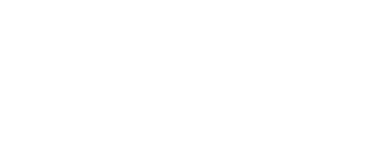
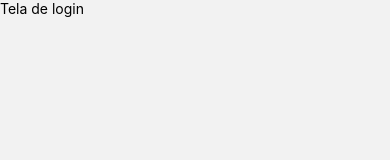
Before and after one commit to DanMarzo/Pedidos-Node-React-ReactNative, a React Native app in the folder mobile/: screen /SignIn in a window 390 px wide. Shown: the top 160 px of the page. Built offline with nearby package versions, Linux system fonts and the light colour scheme.

Commit message:
Criando rotas

```diff
--- a/mobile/package.json
+++ b/mobile/package.json
@@ -10,8 +10,12 @@
     "test": "jest"
   },
   "dependencies": {
+    "@react-navigation/native": "^6.1.9",
+    "@react-navigation/native-stack": "^6.9.17",
     "react": "18.2.0",
-    "react-native": "0.73.1"
+    "react-native": "0.73.1",
+    "react-native-safe-area-context": "^4.8.2",
+    "react-native-screens": "^3.29.0"
   },
   "devDependencies": {
     "@babel/core": "^7.20.0",
--- a/mobile/src/features/app_main/AppMain.tsx
+++ b/mobile/src/features/app_main/AppMain.tsx
@@ -1,15 +1,18 @@
+import { NavigationContainer } from '@react-navigation/native';
 import React from 'react';
-import { SafeAreaView, StatusBar } from 'react-native';
+import { StatusBar } from 'react-native';
+import Routes from '../../routes';
 
 const AppMain = () => {
   return (
-    <SafeAreaView>
+    <NavigationContainer>
       <StatusBar
         backgroundColor="#1d1d2e"
         barStyle="light-content"
         translucent={false}
       />
-    </SafeAreaView>
+      <Routes />
+    </NavigationContainer>
   );
 };
 
--- /dev/null
+++ b/mobile/src/features/dashboard/index.tsx
@@ -0,0 +1,12 @@
+import React from 'react';
+import { Text, View } from 'react-native';
+
+const Dashboard = () => {
+  return (
+    <View>
+      <Text>Dashboard</Text>
+    </View>
+  );
+};
+
+export default Dashboard;
--- /dev/null
+++ b/mobile/src/features/sign_in/index.tsx
@@ -0,0 +1,12 @@
+import React from 'react';
+import { Text, View } from 'react-native';
+
+const SignIn = () => {
+  return (
+    <View>
+      <Text>Tela de login</Text>
+    </View>
+  );
+};
+
+export default SignIn;
--- /dev/null
+++ b/mobile/src/routes/app.routes.tsx
@@ -0,0 +1,14 @@
+import { createNativeStackNavigator } from '@react-navigation/native-stack';
+import Dashboard from '../features/dashboard';
+
+const Stack = createNativeStackNavigator();
+
+const AppRoutes = () => {
+  return (
+    <Stack.Navigator>
+      <Stack.Screen name="dashboard" component={Dashboard} />
+    </Stack.Navigator>
+  );
+};
+
+export default AppRoutes;
--- /dev/null
+++ b/mobile/src/routes/auth.routes.tsx
@@ -0,0 +1,18 @@
+import { createNativeStackNavigator } from '@react-navigation/native-stack';
+import SignIn from '../features/sign_in';
+
+const Stack = createNativeStackNavigator();
+
+const AuthRoutes = () => {
+  return (
+    <Stack.Navigator>
+      <Stack.Screen
+        name="SignIn"
+        component={SignIn}
+        options={{ headerShown: false }}
+      />
+    </Stack.Navigator>
+  );
+};
+
+export default AuthRoutes;
--- /dev/null
+++ b/mobile/src/routes/index.tsx
@@ -0,0 +1,11 @@
+import {} from 'react-native';
+import AppRoutes from './app.routes';
+import AuthRoutes from './auth.routes';
+
+const Routes = () => {
+  const isAuthenticated = false;
+  const loading = false;
+  return isAuthenticated ? <AppRoutes /> : <AuthRoutes />;
+};
+
+export default Routes;
```
Also changed, not shown: 2 other files (tests, documents, lock files or other folders).
